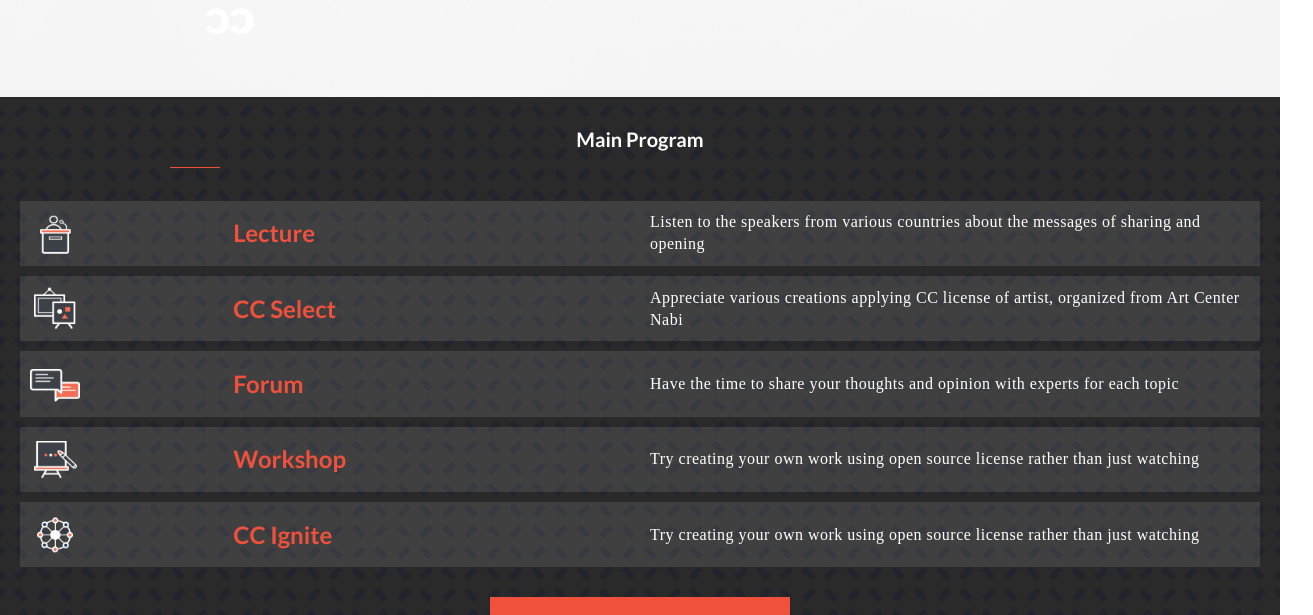
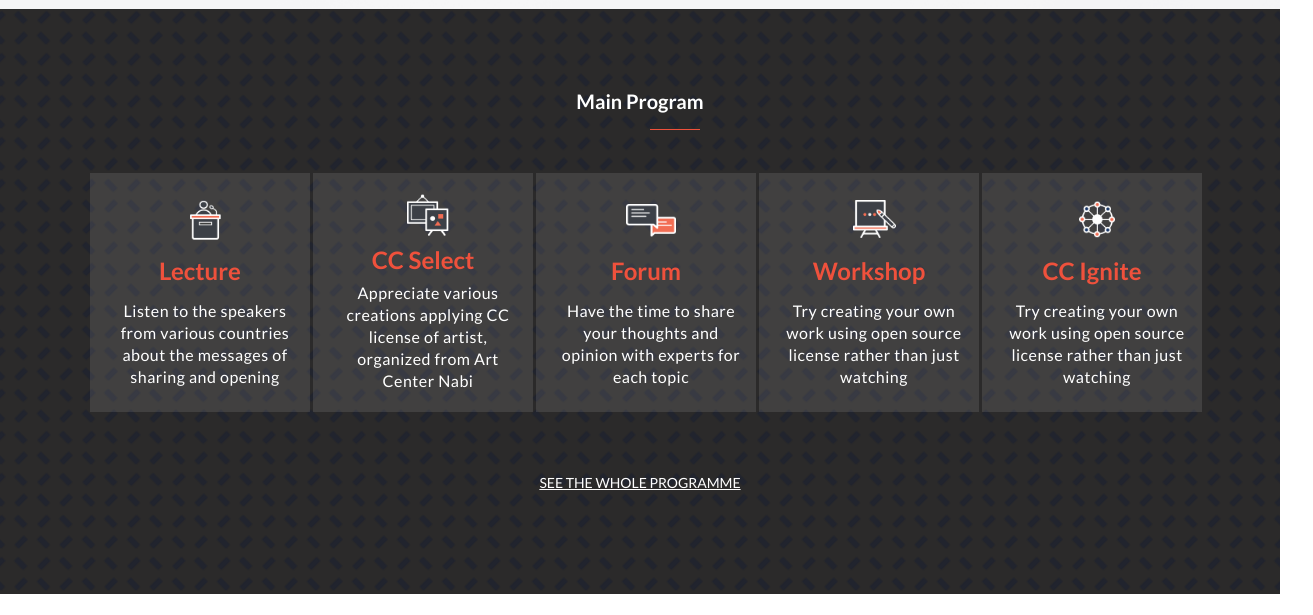
Before and after one commit to DiamondNath07/Web_Summit, a website: page index.html in a window 1280 px wide. Shown: the part 744-1359 px from the top of the page, 1313 px wide, since content can reach past the window. Drawn offline with Linux system fonts and the light colour scheme; a web font is replaced by a local one.

Commit message:
add responsiveness to schedule section

```diff
--- a/css/styles.css
+++ b/css/styles.css
@@ -119,6 +119,7 @@ a {
 
 .introSection {
   padding: 30px 20px 50px 20px;
+  overflow-x: hidden;
 }
 
 .mobile_menu img {
@@ -127,7 +128,7 @@ a {
 
 .event img {
   margin-top: 80px;
-  width: 100%;
+  width: 300px;
 }
 
 .description-container {
@@ -170,6 +171,7 @@ a {
   background-color: #2b2a2a;
   opacity: 1;
   padding: 30px 20px 40px 20px;
+  overflow-x: hidden;
 }
 
 .heading {
@@ -196,6 +198,9 @@ a {
   height: 1px;
   background: #ef513c;
 }
+.schedule-container {
+  display: grid;
+}
 
 .schedule1 {
   margin: 10px 0 0 0;
@@ -221,7 +226,7 @@ a {
 }
 
 .activity-description {
-  font-family: #f4f4f4;
+  font-family: var(--font2);
   color: #fff;
   font-size: 16px;
   line-height: 22px;
@@ -269,6 +274,10 @@ a {
     left: 100%;
     margin: 0 -10px 0 15px;
   }
+}
+
+.more-info {
+  display: none;
 }
 
 .speakers {
@@ -400,12 +409,17 @@ a {
 @media screen and (min-width: 768px) {
   /* section A */
 
+  .navbar {
+    position: relative;
+  }
+
   .topNav {
     display: block;
   }
 
   .downNav {
     display: flex;
+    position: absolute;
   }
 
   .middleLink li img {
@@ -446,4 +460,66 @@ a {
     font-size: 20px;
     line-height: 28px;
   }
+
+  /* section B */
+
+  .programe-schedule {
+    padding: 80px 20px 100px 20px;
+  }
+
+  .heading-text::after {
+    left: 630px;
+  }
+
+  .schedule-container {
+    max-width: 1100px;
+    margin: 0 auto;
+    grid-template-columns: repeat(5, 1fr);
+    gap: 3px;
+  }
+
+  .schedule1 {
+    display: grid;
+    grid-template-columns: 200px;
+    align-items: center;
+    margin-right: 0;
+    text-align: center;
+    padding: 20px 10px;
+    transition: 0.5s ease-in-out;
+  }
+
+  .schedule1 img {
+    margin: 0px 0 10px 80px;
+    padding: 0;
+  }
+
+  .activity {
+    grid-row-start: 2;
+    margin-bottom: 10px;
+  }
+
+  .schedule1:hover {
+    transform: scale(1.02);
+    box-shadow: 0 0 5px #f4f4f4;
+  }
+
+  .join-btn {
+    display: none;
+  }
+
+  .more-info {
+    display: block;
+    color: #fff;
+    margin-top: 60px;
+    font-family: var(--font2);
+    font-size: 14px;
+    line-height: 22px;
+    text-decoration: underline;
+    transition: all 0.5s ease-in;
+  }
+
+  .more-info:hover {
+    cursor: pointer;
+    color: #ef513c;
+  }
 }
--- a/index.html
+++ b/index.html
@@ -41,6 +41,7 @@
     <section class="sectionA">
       <!-- navbar -->
       <!-- top-nav -->
+      <div class="navbar">
         <nav class="topNav">
           <ul class="topNav-icons">
             <li>
@@ -58,6 +59,7 @@
             <li><a href="#">Logout</a></li>
           </ul>
         </nav>
+      </div>
 
       <!-- down-nav -->
       <nav class="downNav">
@@ -153,6 +155,7 @@
         <button type="button" class="join-btn">
           <a href="#">Join CC global Summit</a>
         </button>
+        <p class="more-info">SEE THE WHOLE PROGRAMME</p>
       </div>
     </section>
 
@@ -172,7 +175,8 @@
               Software engineer || Frontend developer || Accountant
             </p>
             <p class="contributions">
-              He will be talking about the simplicity yet power weapon of tech and how it impacts us.
+              He will be talking about the simplicity yet power weapon of tech
+              and how it impacts us.
             </p>
           </div>
         </div>
```
Lines whose indentation alone changed are shown as unchanged.
